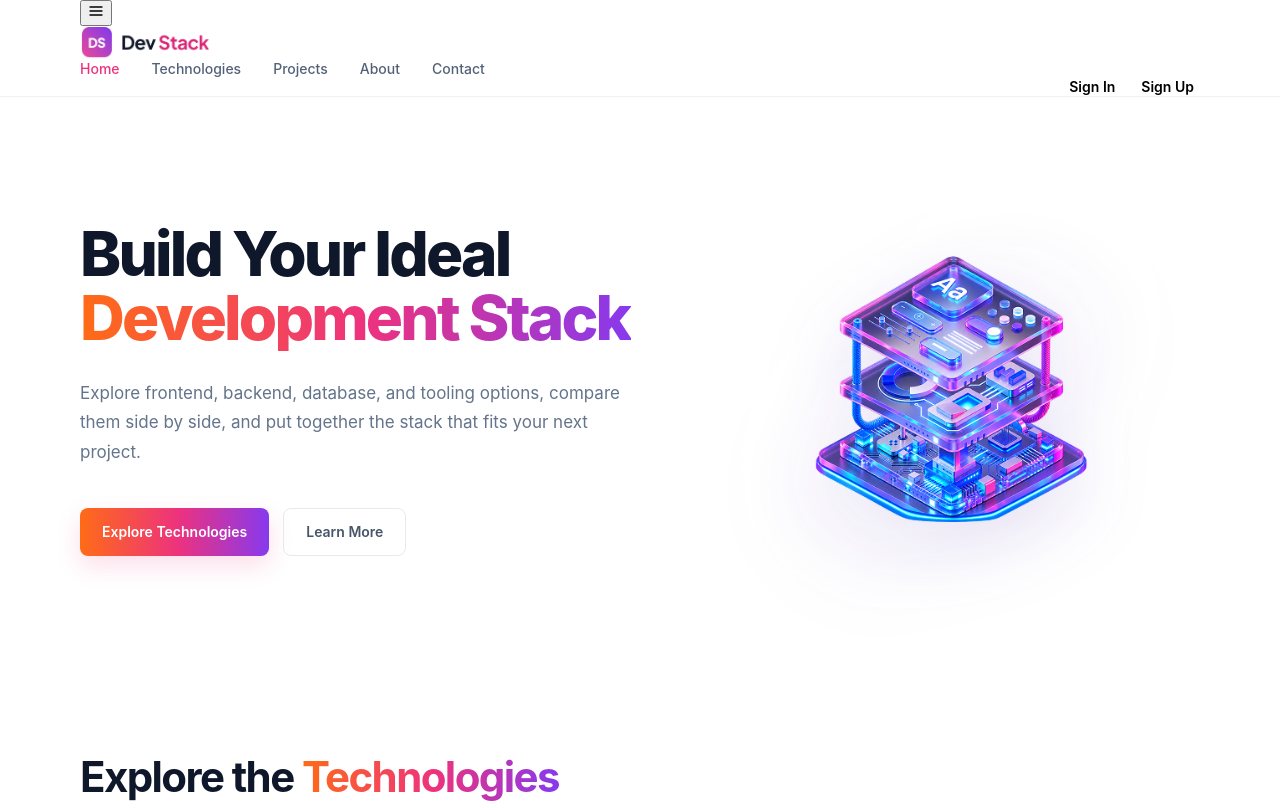
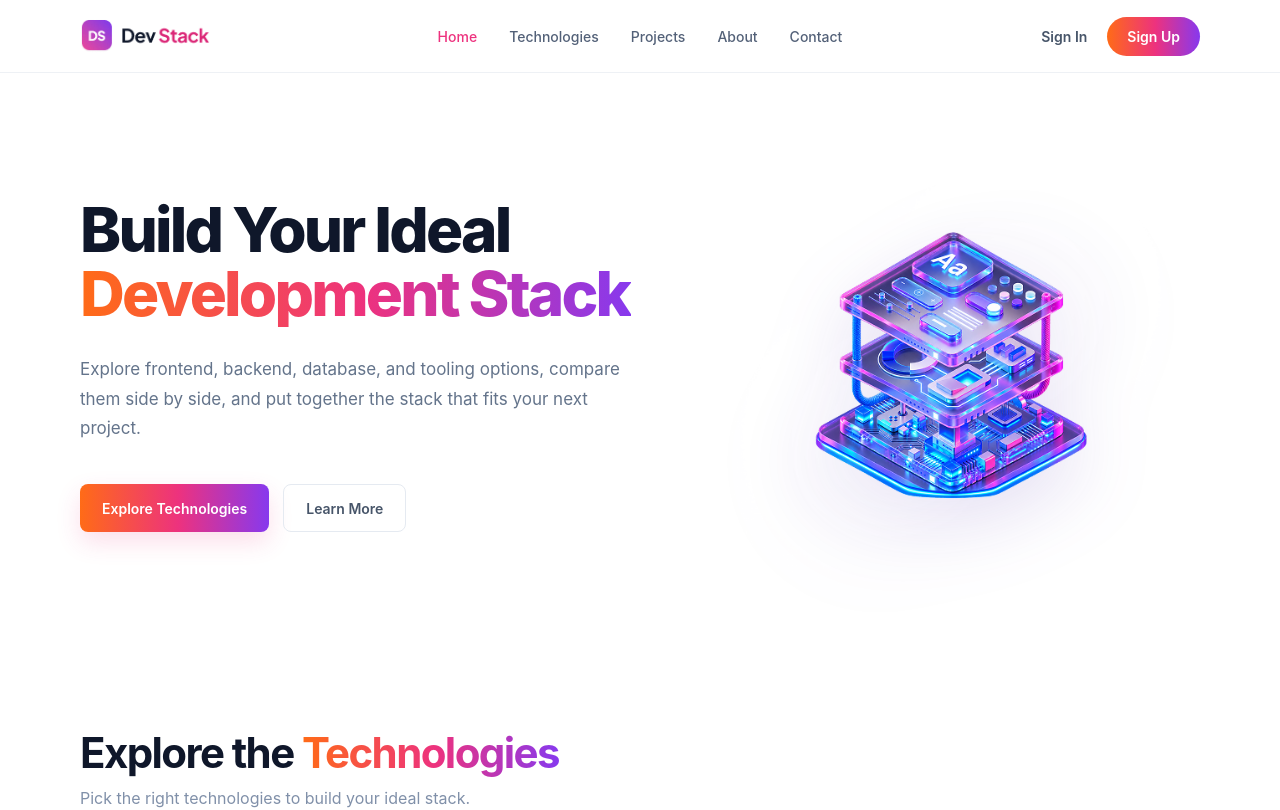
Before and after one commit to fahad1420/B14-Assignment-05, a React (Vite) app: page / in a window 1280 px wide. Shown: the top 810 px of the page. Built offline with nearby package versions, Linux system fonts and the light colour scheme.

Commit message:
Refine header navigation

```diff
--- a/src/components/Header.jsx
+++ b/src/components/Header.jsx
@@ -1,45 +1,66 @@
-import { FiMenu } from "react-icons/fi";
+import { useState } from 'react'
 
-const navItems = [
-  { label: "Home", href: "#home" },
-  { label: "Technologies", href: "#technologies" },
-  { label: "Projects", href: "#projects" },
-  { label: "About", href: "#about" },
-  { label: "Contact", href: "#contact" },
-];
+const navLinks = [
+  { label: 'Home', href: '/' },
+  { label: 'Technologies', href: '#technologies' },
+  { label: 'Projects', href: '#projects' },
+  { label: 'About', href: '#about' },
+  { label: 'Contact', href: '#contact' },
+]
 
 function Header() {
+  const [menuOpen, setMenuOpen] = useState(false)
+
+  const closeMenu = () => setMenuOpen(false)
+
   return (
     <header className="site-header">
-      <div className="container header-inner">
-        <button className="mobile-menu-button" type="button" aria-label="Open menu">
-          <FiMenu />
+      <div className="navbar container">
+        <button
+          className="menu-button"
+          type="button"
+          aria-label="Toggle navigation menu"
+          aria-expanded={menuOpen}
+          onClick={() => setMenuOpen(!menuOpen)}
+        >
+          <span />
+          <span />
+          <span />
         </button>
 
-        <a className="brand" href="#home">
+        <a className="brand" href="/" aria-label="Dev Stack home">
           <img src="/assets/logo-text.png" alt="Dev Stack" />
         </a>
 
         <nav className="desktop-nav" aria-label="Main navigation">
-          {navItems.map((item) => (
-            <a key={item.label} href={item.href}>
-              {item.label}
+          {navLinks.map((link) => (
+            <a key={link.label} href={link.href}>
+              {link.label}
             </a>
           ))}
         </nav>
 
         <div className="auth-actions">
-          <button className="sign-in-button" type="button">
+          <button className="sign-in" type="button">
             Sign In
           </button>
-
-          <button className="sign-up-button" type="button">
+          <button className="sign-up" type="button">
             Sign Up
           </button>
         </div>
       </div>
+
+      {menuOpen && (
+        <nav className="mobile-nav" aria-label="Mobile navigation">
+          {navLinks.map((link) => (
+            <a key={link.label} href={link.href} onClick={closeMenu}>
+              {link.label}
+            </a>
+          ))}
+        </nav>
+      )}
     </header>
-  );
+  )
 }
 
-export default Header;
+export default Header
```
